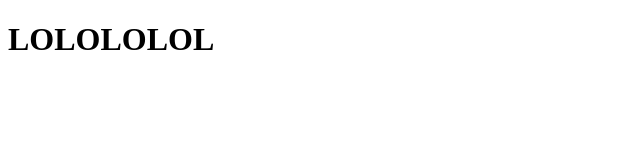
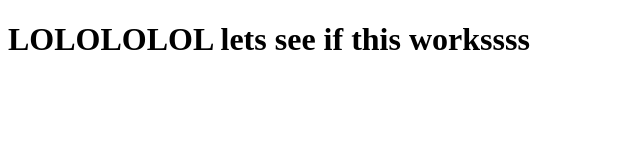
Before and after one commit to alanahassett/cssgridexercise-master, a plain HTML site: page index.html in a window 1280 px wide. Shown: the whole page, without its empty margins (0-640 px from the left). Drawn offline with Linux system fonts and the light colour scheme.

Commit message:
maybe this will work

```diff
--- a/index.html
+++ b/index.html
@@ -7,7 +7,7 @@
 </head>
 
 <body>
-  <h1> LOLOLOLOL </h1>
+  <h1> LOLOLOLOL lets see if this workssss </h1>
   <!-- INSTRUCTIONS ===============================================
 
     Goal: Create a grid with 9-12 children block elements with
```
